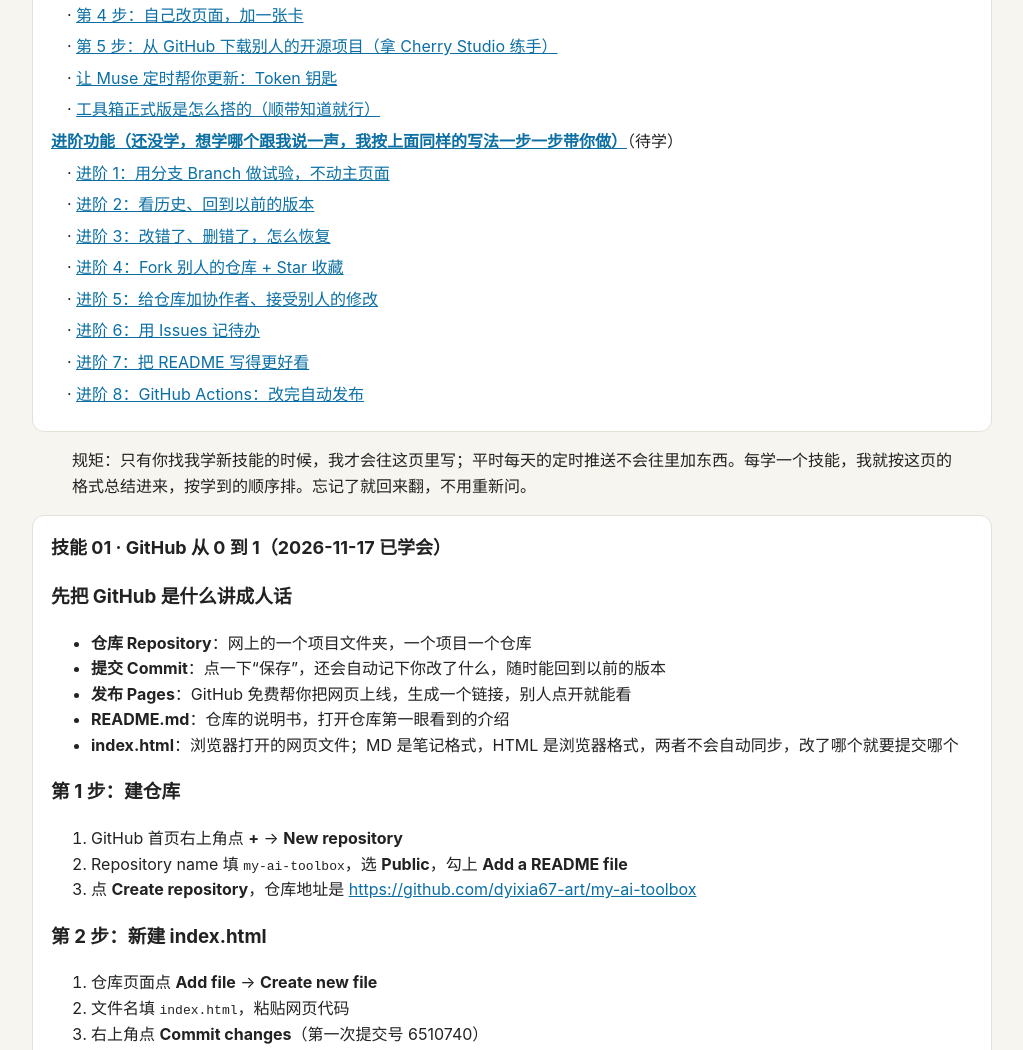
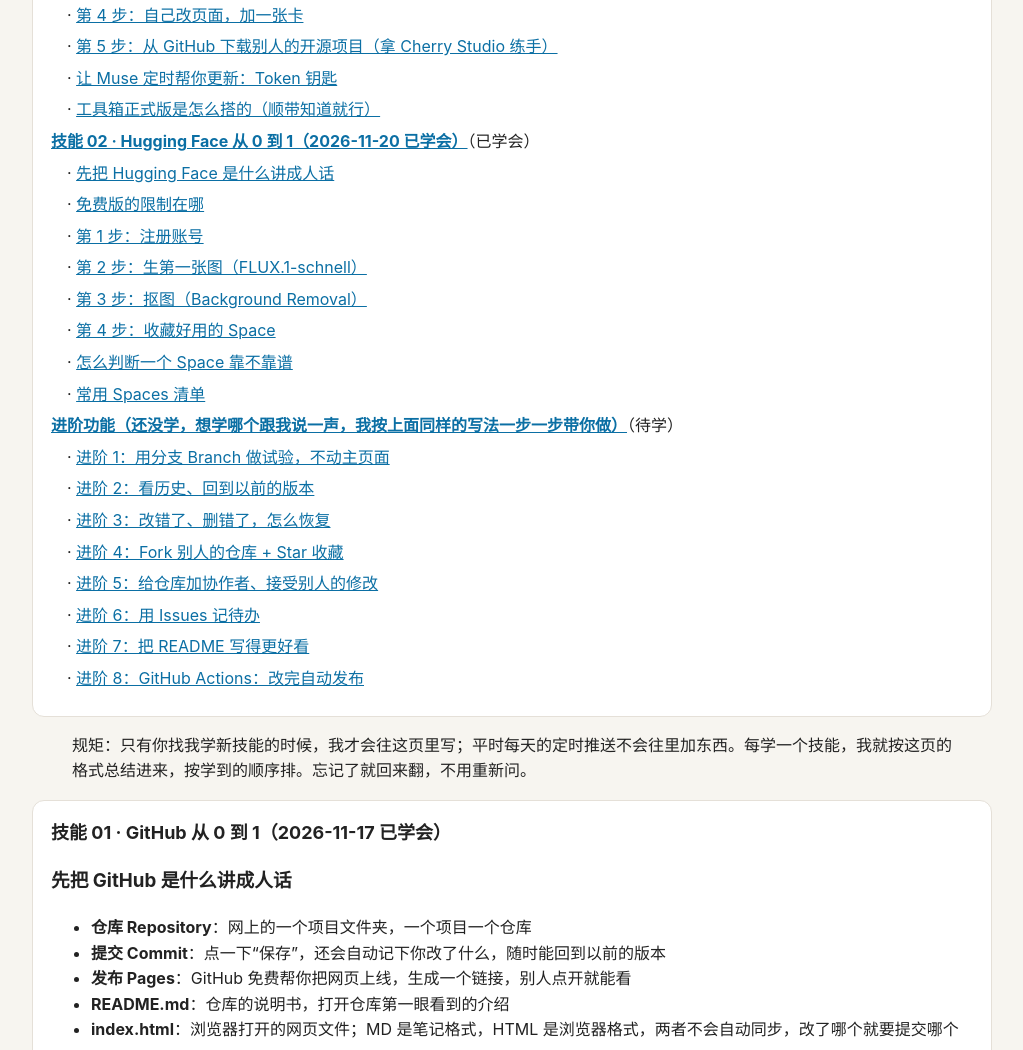
Before and after one commit to dyixia67-art/my-ai-toolbox, a plain HTML site: page skills.html in a window 1280 px wide. Shown: the part 399-1449 px from the top of the page, without its empty margins (128-1151 px from the left). Drawn offline with Linux system fonts and the light colour scheme.

Commit message:
技能目录新增技能 02：Hugging Face 从 0 到 1

```diff
--- a/skills.html
+++ b/skills.html
@@ -51,15 +51,24 @@ a.btn.grey{background:#666}
 <p style="margin-left:16px">· <a href="#sec-1-6">第 5 步：从 GitHub 下载别人的开源项目（拿 Cherry Studio 练手）</a></p>
 <p style="margin-left:16px">· <a href="#sec-1-7">让 Muse 定时帮你更新：Token 钥匙</a></p>
 <p style="margin-left:16px">· <a href="#sec-1-8">工具箱正式版是怎么搭的（顺带知道就行）</a></p>
-<p><b><a href="#sec-2">进阶功能（还没学，想学哪个跟我说一声，我按上面同样的写法一步一步带你做）</a></b>（待学）</p>
-<p style="margin-left:16px">· <a href="#sec-2-1">进阶 1：用分支 Branch 做试验，不动主页面</a></p>
-<p style="margin-left:16px">· <a href="#sec-2-2">进阶 2：看历史、回到以前的版本</a></p>
-<p style="margin-left:16px">· <a href="#sec-2-3">进阶 3：改错了、删错了，怎么恢复</a></p>
-<p style="margin-left:16px">· <a href="#sec-2-4">进阶 4：Fork 别人的仓库 + Star 收藏</a></p>
-<p style="margin-left:16px">· <a href="#sec-2-5">进阶 5：给仓库加协作者、接受别人的修改</a></p>
-<p style="margin-left:16px">· <a href="#sec-2-6">进阶 6：用 Issues 记待办</a></p>
-<p style="margin-left:16px">· <a href="#sec-2-7">进阶 7：把 README 写得更好看</a></p>
-<p style="margin-left:16px">· <a href="#sec-2-8">进阶 8：GitHub Actions：改完自动发布</a></p>
+<p><b><a href="#sec-2">技能 02 · Hugging Face 从 0 到 1（2026-11-20 已学会）</a></b>（已学会）</p>
+<p style="margin-left:16px">· <a href="#sec-2-1">先把 Hugging Face 是什么讲成人话</a></p>
+<p style="margin-left:16px">· <a href="#sec-2-2">免费版的限制在哪</a></p>
+<p style="margin-left:16px">· <a href="#sec-2-3">第 1 步：注册账号</a></p>
+<p style="margin-left:16px">· <a href="#sec-2-4">第 2 步：生第一张图（FLUX.1-schnell）</a></p>
+<p style="margin-left:16px">· <a href="#sec-2-5">第 3 步：抠图（Background Removal）</a></p>
+<p style="margin-left:16px">· <a href="#sec-2-6">第 4 步：收藏好用的 Space</a></p>
+<p style="margin-left:16px">· <a href="#sec-2-7">怎么判断一个 Space 靠不靠谱</a></p>
+<p style="margin-left:16px">· <a href="#sec-2-8">常用 Spaces 清单</a></p>
+<p><b><a href="#sec-3">进阶功能（还没学，想学哪个跟我说一声，我按上面同样的写法一步一步带你做）</a></b>（待学）</p>
+<p style="margin-left:16px">· <a href="#sec-3-1">进阶 1：用分支 Branch 做试验，不动主页面</a></p>
+<p style="margin-left:16px">· <a href="#sec-3-2">进阶 2：看历史、回到以前的版本</a></p>
+<p style="margin-left:16px">· <a href="#sec-3-3">进阶 3：改错了、删错了，怎么恢复</a></p>
+<p style="margin-left:16px">· <a href="#sec-3-4">进阶 4：Fork 别人的仓库 + Star 收藏</a></p>
+<p style="margin-left:16px">· <a href="#sec-3-5">进阶 5：给仓库加协作者、接受别人的修改</a></p>
+<p style="margin-left:16px">· <a href="#sec-3-6">进阶 6：用 Issues 记待办</a></p>
+<p style="margin-left:16px">· <a href="#sec-3-7">进阶 7：把 README 写得更好看</a></p>
+<p style="margin-left:16px">· <a href="#sec-3-8">进阶 8：GitHub Actions：改完自动发布</a></p>
 </div>
 <blockquote>规矩：只有你找我学新技能的时候，我才会往这页里写；平时每天的定时推送不会往里加东西。每学一个技能，我就按这页的格式总结进来，按学到的顺序排。忘记了就回来翻，不用重新问。</blockquote>
 <div class="card" data-sec id="sec-1"><h2>技能 01 · GitHub 从 0 到 1（2026-11-17 已学会）</h2>
@@ -90,36 +99,62 @@ a.btn.grey{background:#666}
 <p>目录页 <code>index.html</code> + 看板页（基金 / AI / 大事 / 娱乐 / 健身 / 英语）+ 每天一个归档文件（<code>archive/基金-AI-大事-娱乐/YYYY-MM-DD.md</code>）+ <code>data/index.json</code> 摘要索引。看板只放摘要和图表，点日期才取当天全文，所以越用越久也不会变卡。加一个新板块 = 目录上加一张大卡 + 一个新页面文件。</p>
 </div>
 </div>
-<div class="card" data-sec id="sec-2"><h2>进阶功能（还没学，想学哪个跟我说一声，我按上面同样的写法一步一步带你做）</h2>
-<div class="skill-item" id="sec-2-1"><h3>进阶 1：用分支 Branch 做试验，不动主页面</h3>
+<div class="card" data-sec id="sec-2"><h2>技能 02 · Hugging Face 从 0 到 1（2026-11-20 已学会）</h2>
+<div class="skill-item" id="sec-2-1"><h3>先把 Hugging Face 是什么讲成人话</h3>
+<ul><li><b>AI 界的 GitHub</b>：GitHub 放代码，它放 AI 模型和 AI 小应用</li><li><b>Models 模型库</b>：300 多万个模型，是仓库，给开发者挑模型用的，你平时不用逛</li><li><b>Spaces 应用商店</b>：别人做好的 AI 小应用，点开就能用，不用下载、不用装，这是你的主战场</li><li><b>Datasets 数据集</b>：训练模型用的数据，你基本用不上</li><li><b>Buckets</b>：存大文件用的对象存储，一般用户用不上</li><li><b>顶部搜索框</b>：搜模型、数据集、用户；要搜应用先点 Spaces 再搜</li><li><b>Docs</b>：使用文档；<b>Pricing</b>：价格页；<b>Enterprise</b>：企业版，不用管</li></ul>
+</div>
+<div class="skill-item" id="sec-2-2"><h3>免费版的限制在哪</h3>
+<ul><li>注册免费，浏览、下载模型、玩别人的 Spaces 都免费</li><li>每天共享 GPU（ZeroGPU）只有 <b>5 分钟</b>，用完要等明天；PRO 每月 9 美元，有 40 分钟</li><li>调用模型的 API（Inference Providers）免费账号<b>没有每月免费额度</b>，要用得先买额度或开 PRO（9 美元/月含 2 美元额度）</li><li>自己发布应用：免费账号最多 2 个带免费 GPU 的 Space</li><li>免费账号每 5 分钟最多 1000 次 API 请求，正常浏览够用了</li></ul>
+</div>
+<div class="skill-item" id="sec-2-3"><h3>第 1 步：注册账号</h3>
+<ol><li>打开 huggingface.co → 右上角 <b>Sign Up</b> → 填邮箱、密码</li><li>完成个人资料：<b>Username 只能用英文字母、数字、短横线</b>（不能中文、不能纯数字、不能以横线开头结尾），比如 <code>deng388</code>；<b>Full name 可以填中文</b>，随便填名字或昵称</li></ol>
+</div>
+<div class="skill-item" id="sec-2-4"><h3>第 2 步：生第一张图（FLUX.1-schnell）</h3>
+<ol><li>顶部点 <b>Spaces</b> → 搜索框输 <code>FLUX.1-schnell</code></li><li>点 <code>black-forest-labs/FLUX.1-schnell</code> 进去，等十几秒醒过来</li><li>Prompt 框里输英文描述，比如 <code>a bowl of Cantonese claypot rice, steam rising, warm restaurant lighting, food photography</code></li><li>点 <b>Run</b>，等一会儿出图，点图片下面的下载按钮保存</li></ol>
+</div>
+<div class="skill-item" id="sec-2-5"><h3>第 3 步：抠图（Background Removal）</h3>
+<ol><li>Spaces 搜 <code>background-removal</code>，点 <code>not-lain/background-removal</code></li><li>把图片拖进上传框，点 <b>Submit</b>，等一会儿拿到透明底 PNG</li><li>点下载，拼海报时直接用</li></ol>
+</div>
+<div class="skill-item" id="sec-2-6"><h3>第 4 步：收藏好用的 Space</h3>
+<p>点 Space 页面右上角的 <b>❤️</b>，以后在头像 → 收藏里找，不用再搜。</p>
+</div>
+<div class="skill-item" id="sec-2-7"><h3>怎么判断一个 Space 靠不靠谱</h3>
+<ul><li>看 ❤️ 数和最近更新时间，人气高、最近更新过的优先</li><li>点开直接能用的，就是 Hugging Face 在出算力；一打开就让你粘贴 API Key 的，是作者接了外部模型</li><li>免费的排队久、老转圈是正常的，换个时间或换个同类 Space 就行</li></ul>
+</div>
+<div class="skill-item" id="sec-2-8"><h3>常用 Spaces 清单</h3>
+<ul><li>生图：black-forest-labs/FLUX.1-schnell</li><li>改图：black-forest-labs/FLUX.1-Kontext-Dev</li><li>抠图：not-lain/background-removal</li><li>放大变清晰：Phips/Upscaler</li><li>文字转语音：hexgrad/Kokoro-TTS</li><li>照片变视频：zerogpu-aoti/wan2-2-fp8da-aoti-faster</li></ul>
+</div>
+</div>
+<div class="card" data-sec id="sec-3"><h2>进阶功能（还没学，想学哪个跟我说一声，我按上面同样的写法一步一步带你做）</h2>
+<div class="skill-item" id="sec-3-1"><h3>进阶 1：用分支 Branch 做试验，不动主页面</h3>
 <ul><li><b>这是什么</b>：分支就是仓库的一条“平行线”，在上面改东西，主页面（main 分支）完全不受影响，改好了再合并回来。</li><li><b>什么时候用</b>：想大改页面、又怕改坏的时候；想试一个新板块，先在分支里试。</li><li><b>怎么做</b>：</li></ul>
 <ol><li>仓库主页左上角点 <b>main</b> 按钮（分支下拉）</li><li>输入框里填新名字，比如 <code>test-新卡片</code>，点 <b>Create branch</b></li><li>在这个分支里改文件、点 <b>Commit changes</b>，主页面不会变</li><li>改好了点顶部 <b>Pull requests</b> → <b>New pull request</b> → 下面选 base 是 main、compare 是你的分支 → <b>Create pull request</b> → <b>Merge pull request</b> → <b>Confirm merge</b>，就合回主页面了</li></ol>
 </div>
-<div class="skill-item" id="sec-2-2"><h3>进阶 2：看历史、回到以前的版本</h3>
+<div class="skill-item" id="sec-3-2"><h3>进阶 2：看历史、回到以前的版本</h3>
 <ul><li><b>这是什么</b>：每次提交 GitHub 都留了底，History 里能看到每一次改了什么、什么时候改的。</li><li><b>什么时候用</b>：页面被改坏了、想看看以前长什么样的时候。</li><li><b>怎么做</b>：</li></ul>
 <ol><li>仓库里点任意一个文件 → 右上角点 <b>History</b>（时钟图标）</li><li>列表里每一行就是一次提交，有时间、说明、改了几行</li><li>点任意一次提交，就能看到当时那个文件长什么样</li><li>网页上没有“一键回滚整个仓库”的按钮，最稳的办法是：找到想要的那一版，复制里面的内容，粘贴回当前文件，再点 <b>Commit changes</b></li></ol>
 </div>
-<div class="skill-item" id="sec-2-3"><h3>进阶 3：改错了、删错了，怎么恢复</h3>
+<div class="skill-item" id="sec-3-3"><h3>进阶 3：改错了、删错了，怎么恢复</h3>
 <ul><li><b>这是什么</b>：删文件、改错内容都不可怕，History 里都有底，删了也能找回来。</li><li><b>什么时候用</b>：手滑删了文件、改错了内容的时候。</li><li><b>怎么做</b>：</li></ul>
 <ol><li>文件页右上角点 <b>…</b> → <b>Delete file</b> → <b>Commit changes</b>，只是删了当前版，History 里还在</li><li>想恢复：点 <b>History</b> → 找到删之前的提交 → 点进去看当时的文件内容</li><li>复制内容 → <b>Add file</b> → <b>Create new file</b>，用原来的文件名粘贴 → <b>Commit changes</b>，文件就回来了</li><li>改错内容同理：去 History 里找到改之前的版本，复制粘贴回来再提交</li></ol>
 </div>
-<div class="skill-item" id="sec-2-4"><h3>进阶 4：Fork 别人的仓库 + Star 收藏</h3>
+<div class="skill-item" id="sec-3-4"><h3>进阶 4：Fork 别人的仓库 + Star 收藏</h3>
 <ul><li><b>这是什么</b>：Fork 就是把别人的仓库完整复制一份到你自己账号下；Star 就是收藏。</li><li><b>什么时候用</b>：看到好用的开源项目，想自己改一改、或者先收着以后用的时候。</li><li><b>怎么做</b>：</li></ul>
 <ol><li>打开别人的仓库，右上角点 <b>Fork</b> → <b>Create fork</b>，复制出来的仓库就在你账号下了</li><li>Fork 来的仓库你随便改，不影响原作者</li><li>想收藏点右上角的 <b>Star</b>（星星），以后在你头像 → <b>Your stars</b> 里找</li></ol>
 </div>
-<div class="skill-item" id="sec-2-5"><h3>进阶 5：给仓库加协作者、接受别人的修改</h3>
+<div class="skill-item" id="sec-3-5"><h3>进阶 5：给仓库加协作者、接受别人的修改</h3>
 <ul><li><b>这是什么</b>：协作者就是你允许直接改你仓库的人；别人改你的仓库要先提 Pull Request，你点头才合并。</li><li><b>什么时候用</b>：想让朋友或家人一起改工具箱的时候。</li><li><b>怎么做</b>：</li></ul>
 <ol><li>仓库页面点 <b>Settings</b> → <b>Collaborators</b> → <b>Add people</b></li><li>输入对方的 GitHub 用户名 → 发邀请，对方接受后就能直接改你的仓库</li><li>别人想改你的仓库：他先 <b>Fork</b> → 改完点 <b>Pull requests</b> → <b>New pull request</b></li><li>你收到后点 <b>Files changed</b> 看他改了什么，没问题点 <b>Merge pull request</b> 合并</li></ol>
 </div>
-<div class="skill-item" id="sec-2-6"><h3>进阶 6：用 Issues 记待办</h3>
+<div class="skill-item" id="sec-3-6"><h3>进阶 6：用 Issues 记待办</h3>
 <ul><li><b>这是什么</b>：仓库自带的待办清单，一条 Issue 就是一件待办的事。</li><li><b>什么时候用</b>：想到“工具箱要加个健身板块”“这张卡片字太小”这种事，先记下来不忘。</li><li><b>怎么做</b>：</li></ul>
 <ol><li>仓库顶部点 <b>Issues</b> 标签 → <b>New issue</b></li><li>写标题和内容，比如“工具箱加一个健身板块” → <b>Submit new issue</b></li><li>做完了打开这条 Issue 点 <b>Close issue</b>，就划掉了</li></ol>
 </div>
-<div class="skill-item" id="sec-2-7"><h3>进阶 7：把 README 写得更好看</h3>
+<div class="skill-item" id="sec-3-7"><h3>进阶 7：把 README 写得更好看</h3>
 <ul><li><b>这是什么</b>：README 就是打开仓库第一眼看到的介绍，写好了别人一眼就知道这个仓库是干嘛的。</li><li><b>什么时候用</b>：想让工具箱仓库看起来更像样、更好找的时候。</li><li><b>怎么做</b>：</li></ul>
 <ol><li>仓库里点 <b>README.md</b> → 右上角铅笔 <b>Edit</b></li><li>用 Markdown 写：<code>#</code> 大标题、<code>##</code> 小标题、<code>-</code> 列表、<code>[文字](链接)</code>、<code>![图片说明](图片地址)</code></li><li>想加徽章（比如显示“每天更新”）去 shields.io 生成，复制代码粘贴进来</li><li>改完点 <b>Commit changes</b></li></ol>
 </div>
-<div class="skill-item" id="sec-2-8"><h3>进阶 8：GitHub Actions：改完自动发布</h3>
+<div class="skill-item" id="sec-3-8"><h3>进阶 8：GitHub Actions：改完自动发布</h3>
 <ul><li><b>这是什么</b>：GitHub 自带的自动化，提交代码后自动跑流程，比如自动发布、自动检查。</li><li><b>什么时候用</b>：等你想加“改完自动检查、自动生成页面”这种高级玩法的时候。</li><li><b>怎么做</b>：</li></ul>
 <ol><li>仓库顶部点 <b>Actions</b> 标签 → <b>New workflow</b></li><li>选一个现成的模板（比如 Pages 的 Static HTML）→ <b>Commit changes</b></li><li>以后每次提交，GitHub 都会自动跑这个流程帮你发布</li><li>注意：你现在用的 Pages 是 <b>Deploy from a branch</b>，已经够用了；Actions 是更高级的玩法，不急着学</li></ol>
 </div>
```
Also changed, not shown: 1 other file.
